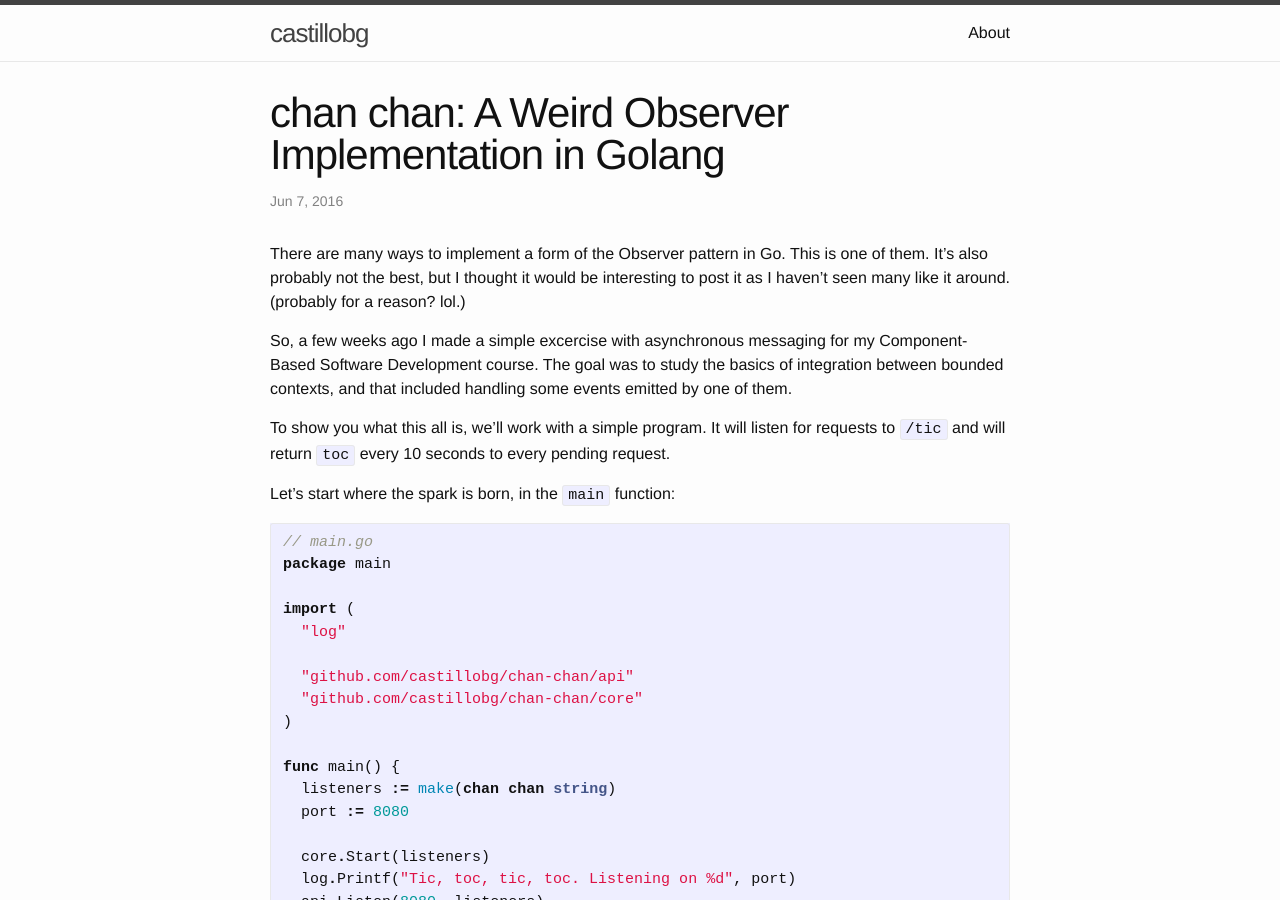
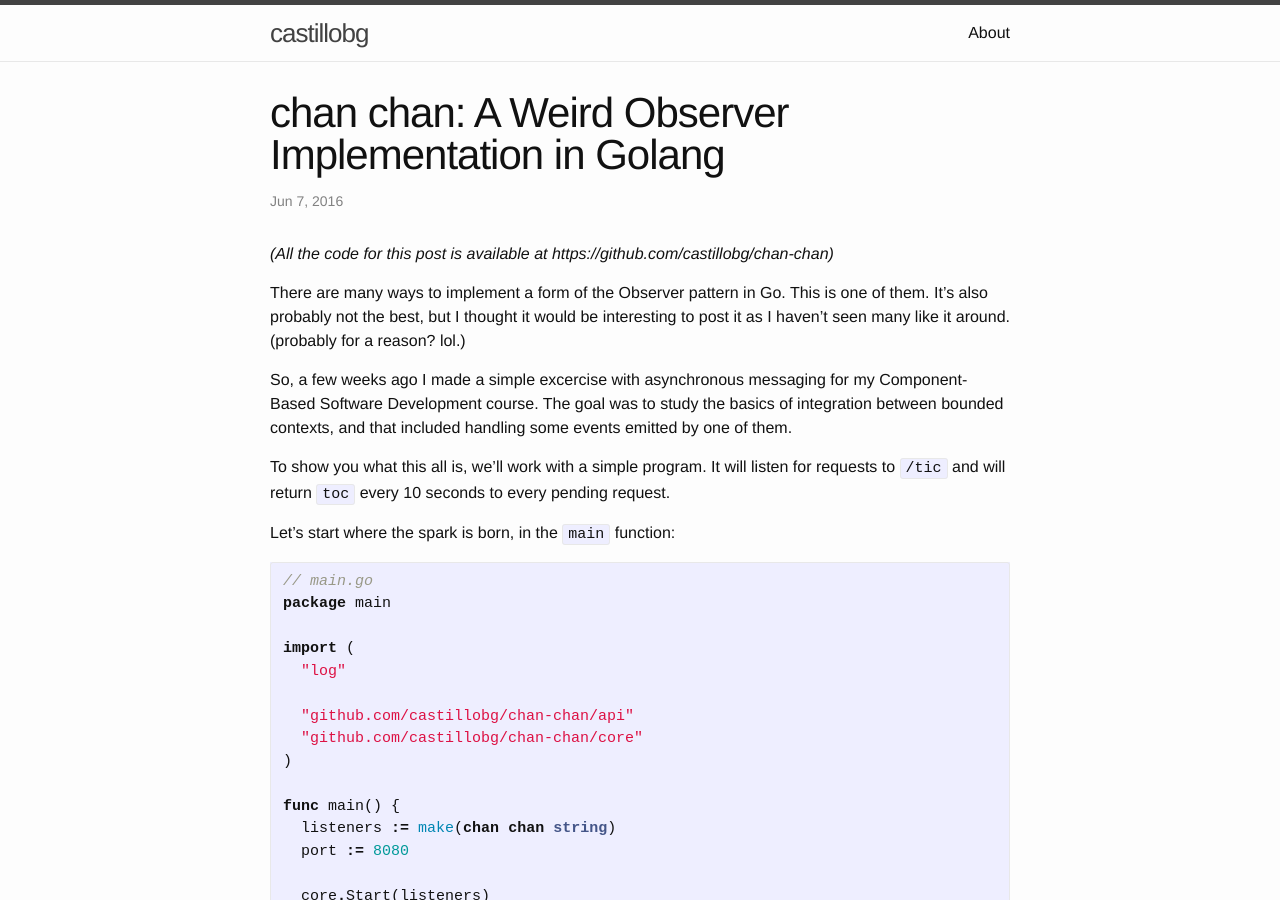
Before and after one commit to castillobg/castillobg.github.io, a Jekyll site: the page built from _posts/2016-06-06-chan-chan.md, in a window 1280 px wide and 900 px high. Built offline with Jekyll 4.4.1, drawn with Linux system fonts in a browser that asks for light colours; comment, search, counter and statistics services are not loaded.

Commit message:
Added repo url

```diff
--- a/_posts/2016-06-06-chan-chan.md
+++ b/_posts/2016-06-06-chan-chan.md
@@ -5,6 +5,8 @@ date: 2016-06-06 21:32:00 -0500
 comments: true
 categories: programming tutorial golang
 ---
+_(All the code for this post is available at https://github.com/castillobg/chan-chan)_
+
 There are many ways to implement a form of the Observer pattern in Go. This is one of them. It's
 also probably not the best, but I thought it would be interesting to post it as I haven't seen many
 like it around. (probably for a reason? lol.)
```
